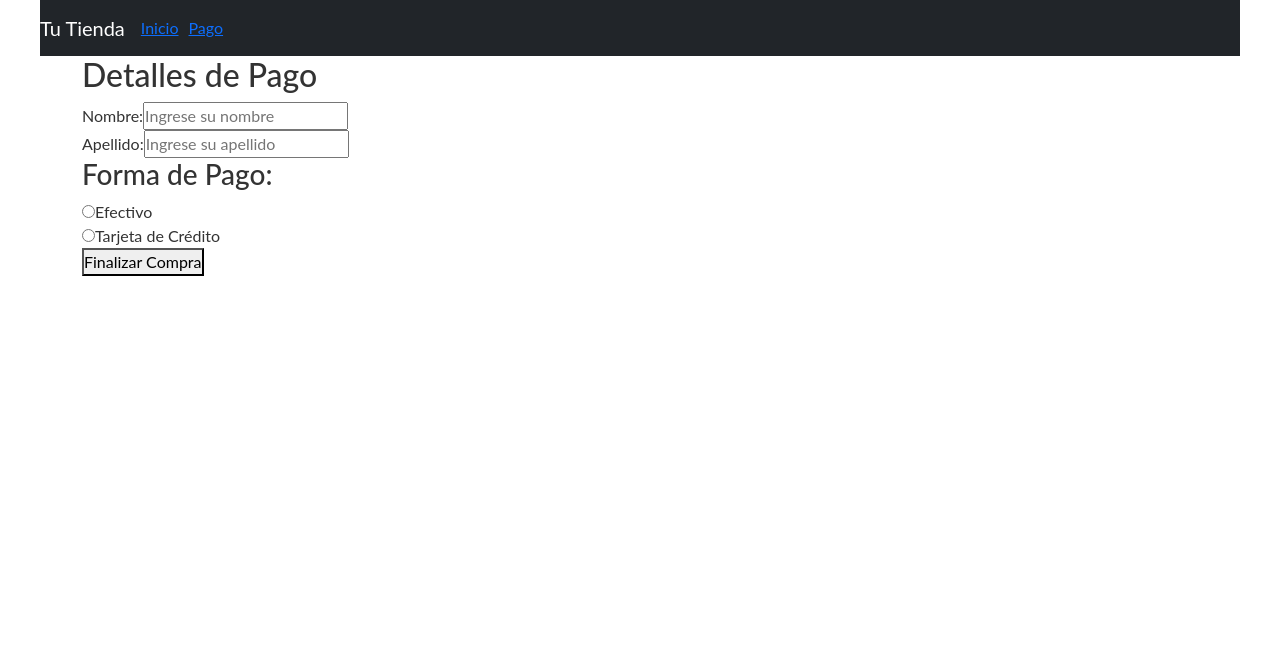
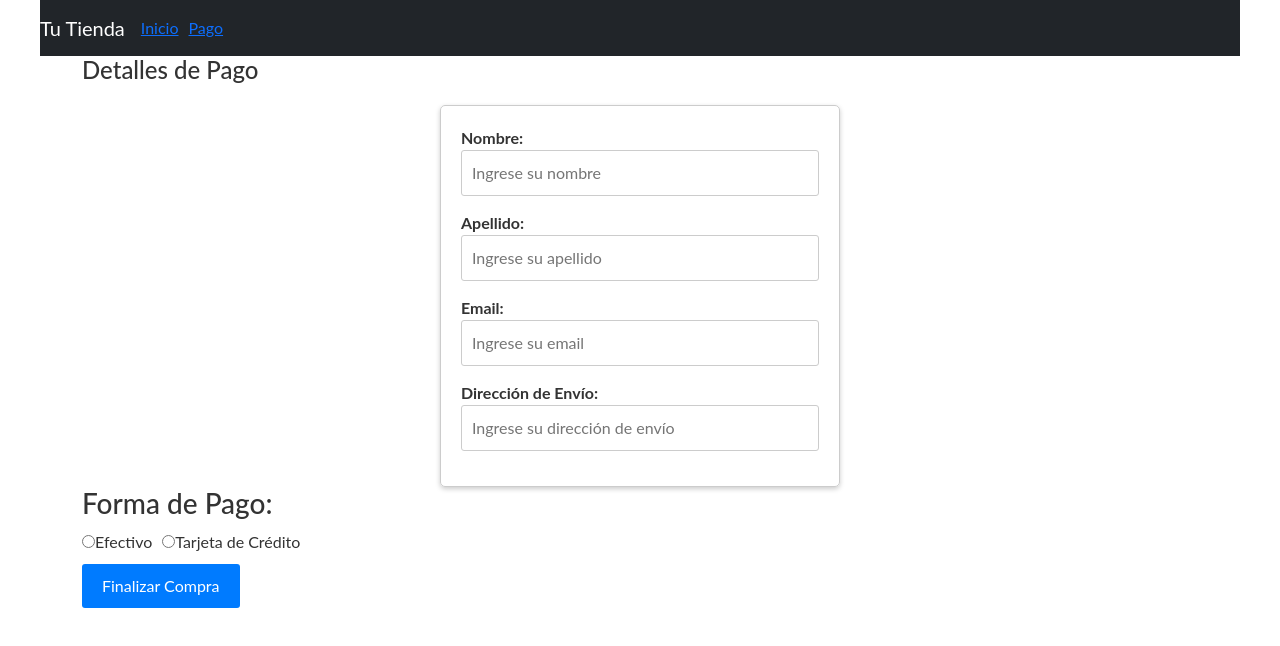
Before and after one commit to Tomascolloca/proyectreact, a React (Vite) app: page /pago in a window 1280 px wide. Shown: the top 646 px of the page. Built offline with nearby package versions, Linux system fonts and the light colour scheme.

Commit message:
sexto commit

```diff
--- a/src/components/Header.jsx
+++ b/src/components/Header.jsx
@@ -28,20 +28,16 @@ export default function Header({ allProducts, setAllProducts }) {
 
   return (
     <header>
-      <h1>Categorias </h1>
+      <h1>Categorias</h1>
 
       <div className="container-icon">
         <div className='container-cart-icon' onClick={toggleCartVisibility}>
-          <svg
-            xmlns="http://www.w3.org/2000/svg"
-            fill="none"
-            viewBox="0 0 24 24"
-            strokeWidth="1.5"
-            stroke="currentColor"
-            className="icon-cart"
-          >
-<i class="bi bi-bag-heart"></i>
-          </svg>
+          <div className="cart-icon">
+            {/* SVG aquí */}
+            <svg xmlns="http://www.w3.org/2000/svg" width="16" height="16" fill="currentColor" className="bi bi-bag-heart" viewBox="0 0 16 16">
+              <path fillRule="evenodd" d="M10.5 3.5a2.5 2.5 0 0 0-5 0V4h5v-.5Zm1 0V4H15v10a2 2 0 0 1-2 2H3a2 2 0 0 1-2-2V4h3.5v-.5a3.5 3.5 0 1 1 7 0ZM14 14V5H2v9a1 1 0 0 0 1 1h10a1 1 0 0 0 1-1ZM8 7.993c1.664-1.711 5.825 1.283 0 5.132-5.825-3.85-1.664-6.843 0-5.132Z"/>
+            </svg>
+          </div>
           <div className="count-products">
             <span id="contador-productos">{allProducts.length}</span>
           </div>
--- /dev/null
+++ b/src/components/PaymentForm.css
@@ -0,0 +1,53 @@
+/* paymentform.css */
+
+.payment-heading {
+    font-size: 24px;
+    margin-bottom: 20px;
+  }
+
+  .payment-form {
+    max-width: 400px;
+    margin: 0 auto;
+    padding: 20px;
+    border: 1px solid #ccc;
+    border-radius: 5px;
+    box-shadow: 0 2px 5px #ccc;
+  }
+
+  .input-container {
+    margin-bottom: 15px;
+  }
+
+  .label {
+    display: block;
+    font-weight: bold;
+  }
+
+  .input {
+    width: 100%;
+    padding: 10px;
+    border: 1px solid #ccc;
+    border-radius: 3px;
+  }
+
+  .payment-methods {
+    margin-top: 10px;
+  }
+
+  .radio-label {
+    margin-right: 10px;
+  }
+
+  .checkout-button {
+    padding: 10px 20px;
+    margin-top: 10px;
+    background-color: #007bff;
+    color: #fff;
+    border: none;
+    border-radius: 3px;
+    cursor: pointer;
+  }
+
+  .checkout-button:hover {
+    background-color: #0056b3;
+  }
--- a/src/components/PaymentForm.jsx
+++ b/src/components/PaymentForm.jsx
@@ -1,4 +1,5 @@
 import React from 'react';
+import './paymentform.css';
 
 const PaymentForm = () => {
   const handleCheckout = () => {
@@ -8,32 +9,67 @@ const PaymentForm = () => {
 
   return (
     <div>
-      <h2>Detalles de Pago</h2>
-      <form>
-        <div>
-          <label htmlFor="nombre">Nombre:</label>
-          <input type="text" id="nombre" placeholder="Ingrese su nombre" />
+      <h2 className="payment-heading">Detalles de Pago</h2>
+      <form className="payment-form">
+        <div className="input-container">
+          <label htmlFor="nombre" className="label">
+            Nombre:
+          </label>
+          <input
+            type="text"
+            id="nombre"
+            placeholder="Ingrese su nombre"
+            className="input"
+          />
         </div>
-        <div>
-          <label htmlFor="apellido">Apellido:</label>
-          <input type="text" id="apellido" placeholder="Ingrese su apellido" />
+        <div className="input-container">
+          <label htmlFor="apellido" className="label">
+            Apellido:
+          </label>
+          <input
+            type="text"
+            id="apellido"
+            placeholder="Ingrese su apellido"
+            className="input"
+          />
         </div>
-        {/* Agregar más campos de entrada según sea necesario */}
+        <div className="input-container">
+          <label htmlFor="email" className="label">
+            Email:
+          </label>
+          <input
+            type="email"
+            id="email"
+            placeholder="Ingrese su email"
+            className="input"
+          />
+        </div>
+        <div className="input-container">
+          <label htmlFor="direccion" className="label">
+            Dirección de Envío:
+          </label>
+          <input
+            type="text"
+            id="direccion"
+            placeholder="Ingrese su dirección de envío"
+            className="input"
+          />
+        </div>
       </form>
       <h3>Forma de Pago:</h3>
-      <div>
-        <label>
+      <div className="payment-methods">
+        <label className="radio-label">
           <input type="radio" name="formaPago" value="efectivo" />
           Efectivo
         </label>
-      </div>
-      <div>
-        <label>
+        <label className="radio-label">
           <input type="radio" name="formaPago" value="tarjeta" />
           Tarjeta de Crédito
         </label>
       </div>
-      <button onClick={handleCheckout}>Finalizar Compra</button>
+      <button onClick={handleCheckout} className="checkout-button">
+        Finalizar Compra
+      </button>
     </div>
   );
 };
```
